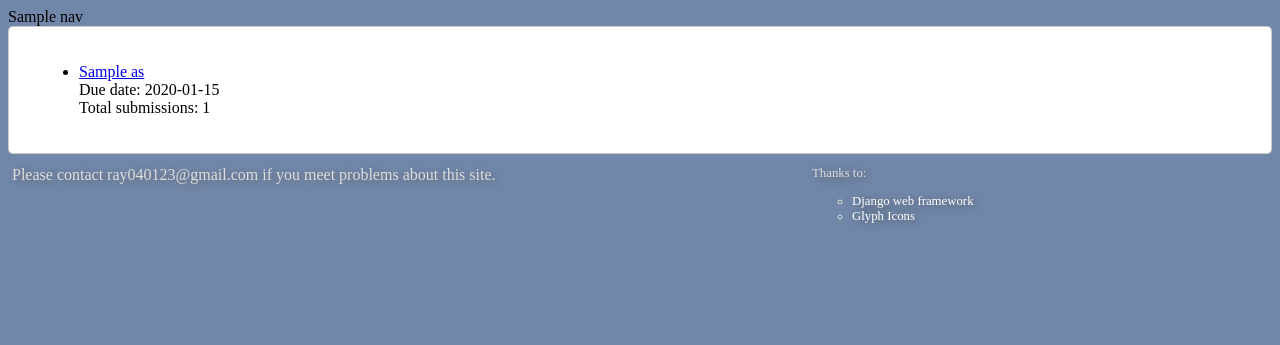
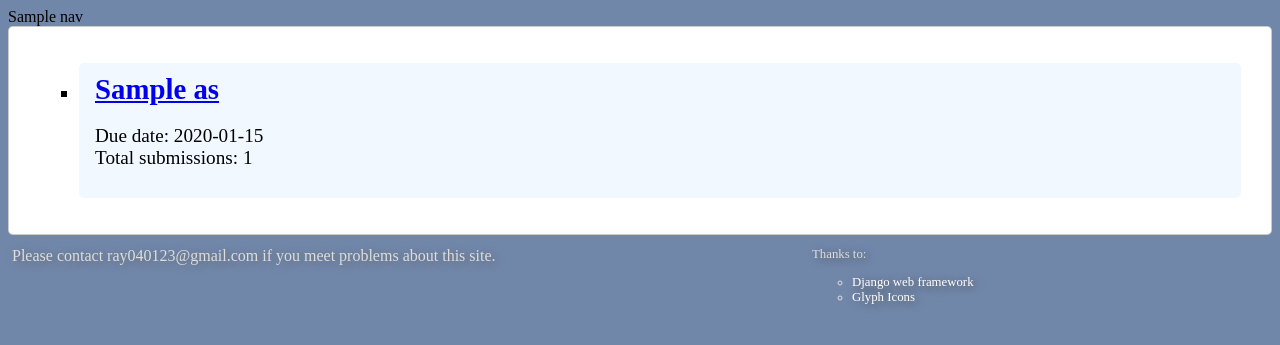
Before and after one commit to ZhanruiLiang/labsite_dj15, a Django app: template labsite_dj15/app0/template/ass_list.html in a window 1280 px wide. Shown: the top 345 px of the page. Run offline with Django 3.2, Linux system fonts and the light colour scheme; the template is opened without the code that fills it: most values are stand-ins (such as "Sample title", 1, 10 or a date in 2020); some libraries are stand-ins or nearby versions.

Commit message:
beautify.

```diff
--- a/labsite_dj15/app0/spec.py
+++ b/labsite_dj15/app0/spec.py
@@ -127,7 +127,7 @@ class Assignment(models.Model):
         return self.submission_set.count()
 
     def is_submitted(self, user):
-        return user.submission_set.filter(assignment=self).count() > 0
+        return user.submissions.filter(assignment=self).count() > 0
 
 def make_ass_dir(assignment):
     base = settings.ASSIGNMENT_BASE_DIR
--- a/labsite_dj15/app0/template/ass.html
+++ b/labsite_dj15/app0/template/ass.html
@@ -18,9 +18,7 @@ Assignment - {{ ass.title }}
     <h1> {{ass.title}} </h1>
     due date: {{ ass.duetime|date:"Y-m-d H:i"}}
 
-    <div id="desc">
-    {{ ass.description }}
-    </div>
+    <div id="desc">{{ ass.description }}</div>
 
     <h2> Upload Format </h2>
     <p> <pre>{{ ass.spec.html | safe }}</pre> </p>
--- a/labsite_dj15/app0/template/ass_list.html
+++ b/labsite_dj15/app0/template/ass_list.html
@@ -5,17 +5,24 @@ Assignments
 {% endblock %}
 
 {% block body %}
+<link rel="stylesheet" href="{{ STATIC_URL }}/css/ass_list.css" />
 <ul>
-    {% for ass in asss %}
-    <li>
+    {% for ass, submitted in datas %}
+    <li class="item-ass {% if submitted %}submitted{% endif %}">
+    <h2>
     <a href="/m/ass/{{ass.id}}"> {{ass.title}} </a>
-    <br />
+    {% if submitted %}
+        <span class="note"> submitted</span>
+    {% endif %}
+    </h2>
+    <p>
     Due date: {{ass.duetime}} <br/>
     Total submissions: {{ass.count}} <br/>
     {% if user.usertype == "TA" %}
         <!--<a href="/m/delete_ass/{{ass.id}}"> Delete {{ass.title}} </a> <br>-->
         <a href="/m/edit/{{ass.id}}/"> Edit this assignment </a>
     {% endif %}
+    </p>
     </li>
     {% endfor %}
 </ul>
--- a/labsite_dj15/app0/views.py
+++ b/labsite_dj15/app0/views.py
@@ -134,7 +134,9 @@ def show_ass(request, assID=None):
             })
     else:
         asss = spec.Assignment.objects.all()
-        return make_response(request, 'ass_list.html', {'asss': asss})
+        return make_response(request, 'ass_list.html', {
+            'datas': [(ass, ass.is_submitted(request.user)) for ass in asss],
+            })
 
 @csrf_protect
 @usertype_only('TA')
--- /dev/null
+++ b/labsite_dj15/asset/css/ass_list.css
@@ -0,0 +1,26 @@
+.item-ass {
+  background-color: #f2f8ff;
+  border-radius: 5px;
+  list-style-type: square;
+  padding: 10px 16px;
+  margin-bottom: 10px;
+  font-size: 120%;
+}
+
+.item-ass h2 {
+  margin-top: 0;
+  margin-bottom: 10px;
+}
+
+.item-ass.submitted {
+  background-color: #c0eec5;
+}
+
+.note {
+  color: #4bb15b;
+  text-shadow: 2px 1px 8px rgba(50, 50, 50, .5);
+  font-weight: bold;
+  font-size: 370%;
+  float: right;
+  font-family: 'serif';
+}
--- a/labsite_dj15/settings.py
+++ b/labsite_dj15/settings.py
@@ -2,7 +2,7 @@
 import os
 
 DEBUG = True
-# DEBUG = False
+DEBUG = False
 TEMPLATE_DEBUG = DEBUG
 
 ADMINS = (
```
Also changed, not shown: 2 other files.
